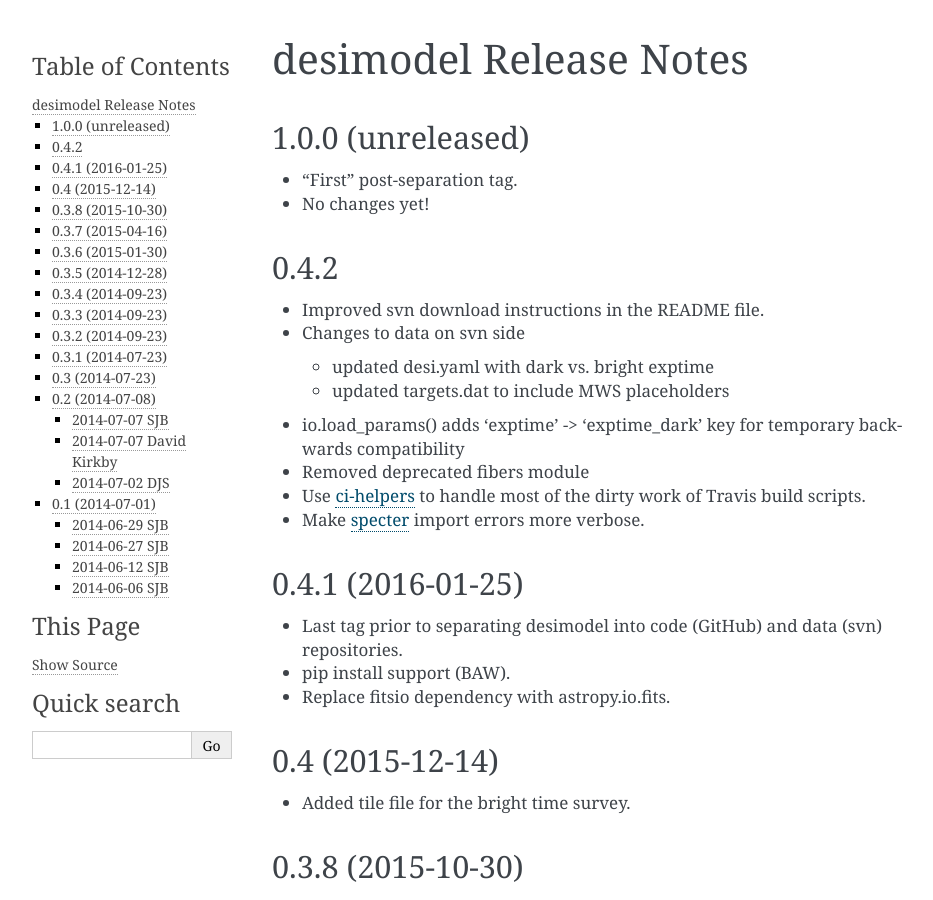
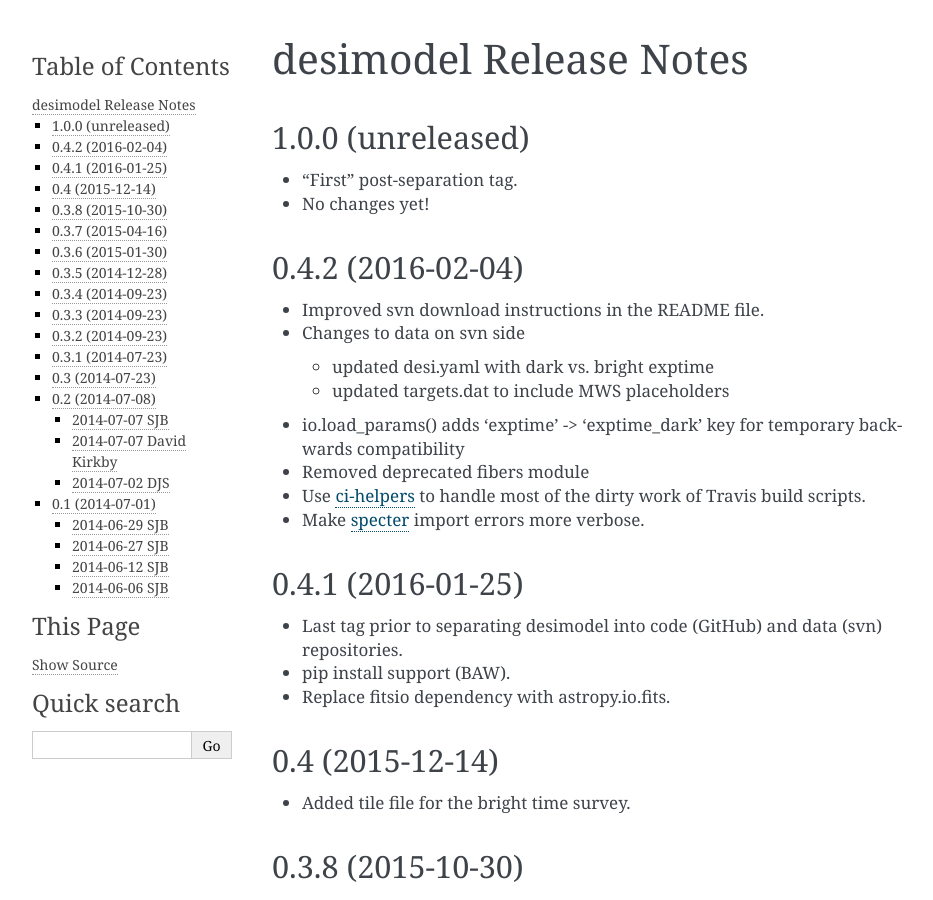
Before and after one commit to desihub/desimodel, a Sphinx documentation site: the page built from doc/release_notes.rst, in a window 1280 px wide and 900 px high. Shown: the whole window, without its empty margins (148-1081 px from the left). Built offline with Sphinx 7.4.7, drawn with Linux system fonts in a browser that asks for light colours.

Commit message:
update release notes and version prior to tag

```diff
--- a/doc/release_notes.rst
+++ b/doc/release_notes.rst
@@ -8,8 +8,8 @@ desimodel Release Notes
 * "First" post-separation tag.
 * No changes yet!
 
-0.4.2
------
+0.4.2 (2016-02-04)
+------------------
 
 * Improved svn download instructions in the README file.
 * Changes to data on svn side
--- a/py/desimodel/_version.py
+++ b/py/desimodel/_version.py
@@ -1 +1 @@
-__version__ = '0.4.1.dev17'
+__version__ = '0.4.2'
```
